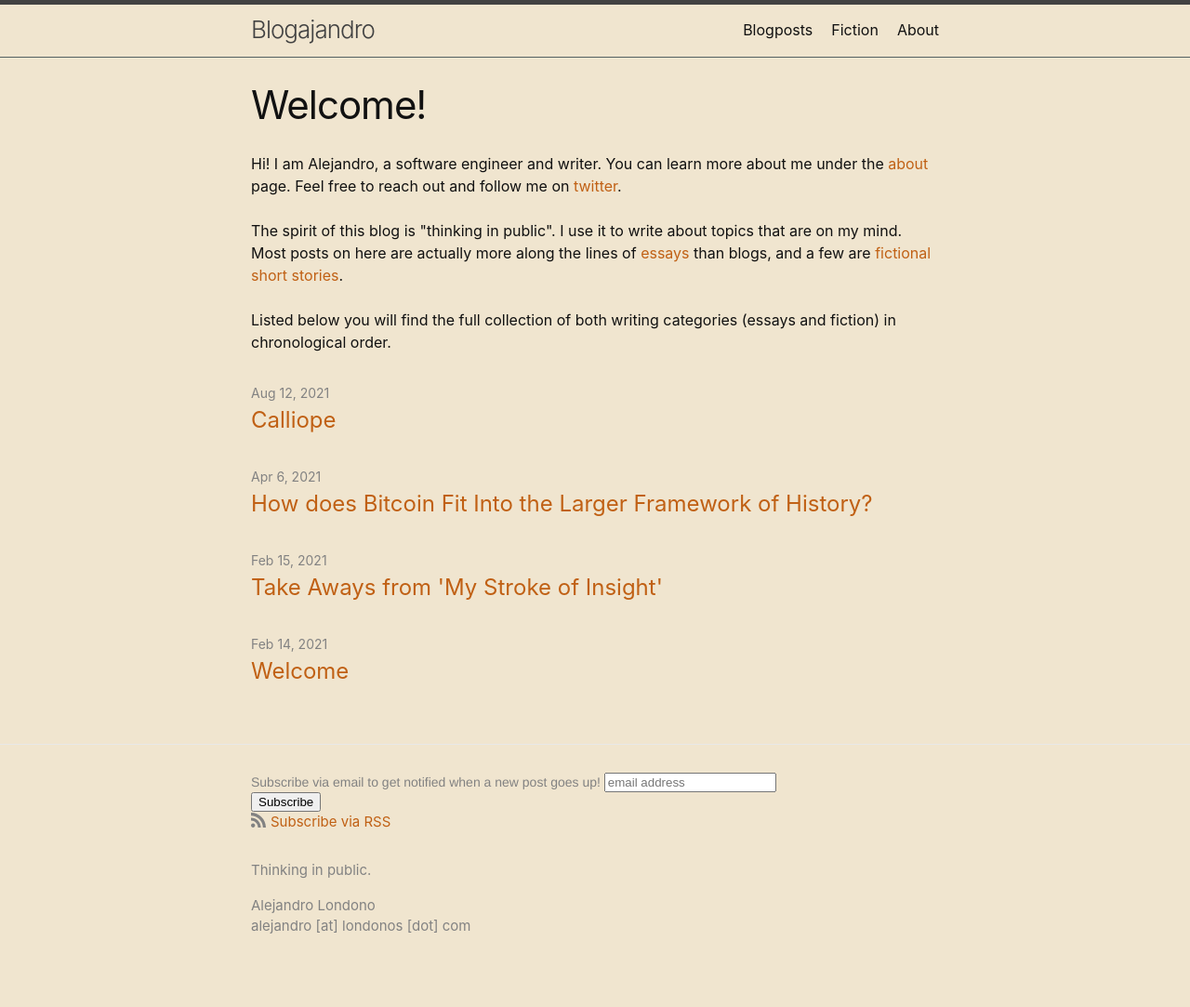
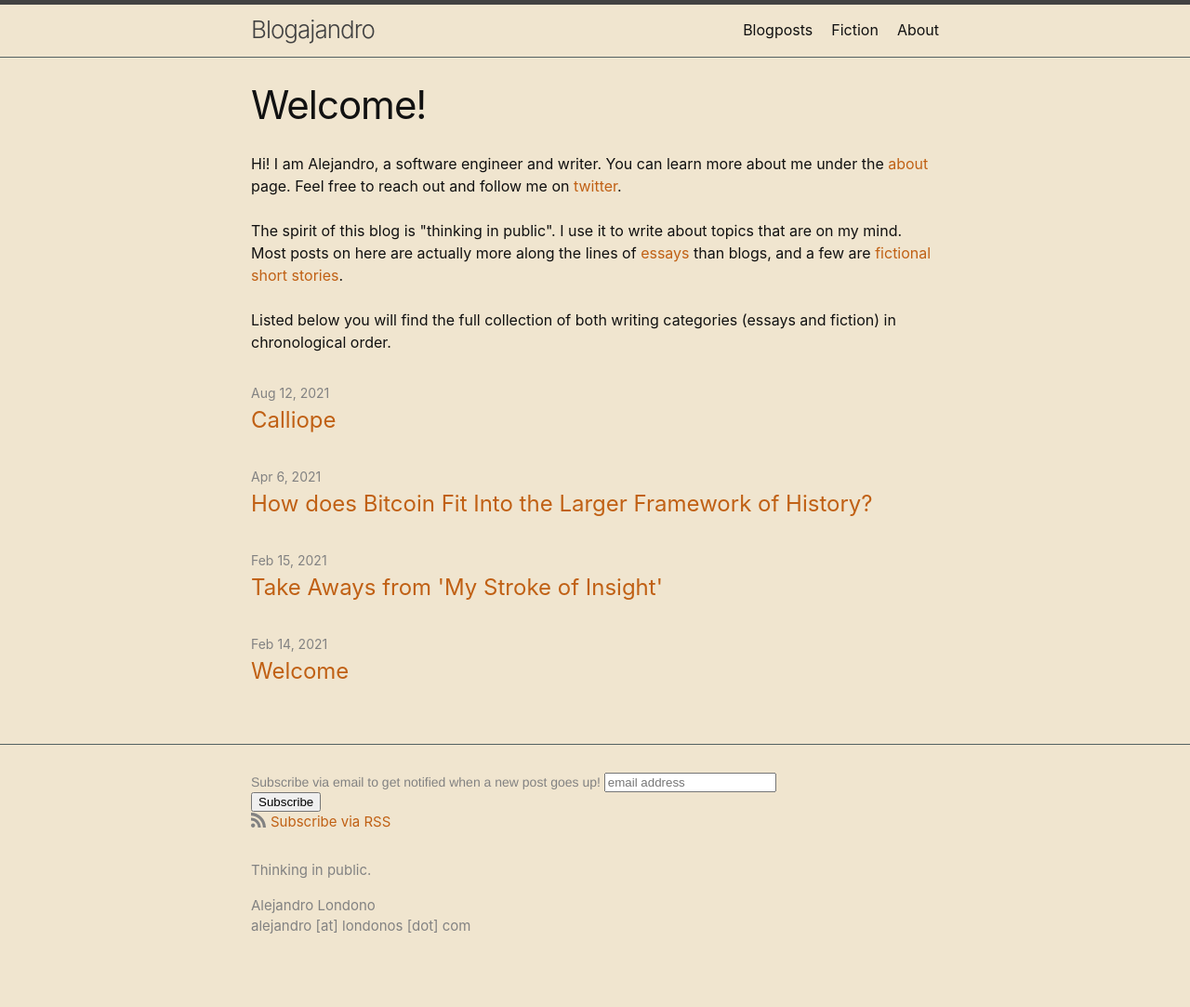
Before and after one commit to Alondono97/blog.alondono.me, a Jekyll site: the page built from index.html, in a window 1280 px wide. Shown: the whole page at 93% size. Built offline with Jekyll 4.4.1, drawn with Linux system fonts in a browser that asks for light colours; comment, search, counter and statistics services are not loaded.

Commit message:
changed footer band color

```diff
--- a/_sass/minima.scss
+++ b/_sass/minima.scss
@@ -13,7 +13,7 @@ $spacing-unit:     30px !default;
 $text-color:       #111 !default;
 $background-color: #F0E5CF !default;
 $brand-color:      #C06014 !default;
-$header-band-color: #536162 !default;
+$head-foot-band-color: #536162 !default;
 
 $grey-color:       #828282 !default;
 $grey-color-light: lighten($grey-color, 40%) !default;
--- a/_sass/minima/_layout.scss
+++ b/_sass/minima/_layout.scss
@@ -3,7 +3,7 @@
  */
 .site-header {
   border-top: 5px solid $grey-color-dark;
-  border-bottom: 1px solid $header-band-color;
+  border-bottom: 1px solid $head-foot-band-color;
   min-height: $spacing-unit * 1.865;
 
   // Positioning context for the mobile navigation icon
@@ -110,7 +110,7 @@
  * Site footer
  */
 .site-footer {
-  border-top: 1px solid $grey-color-light;
+  border-top: 1px solid $head-foot-band-color;
   padding: $spacing-unit 0;
 }
 
```
